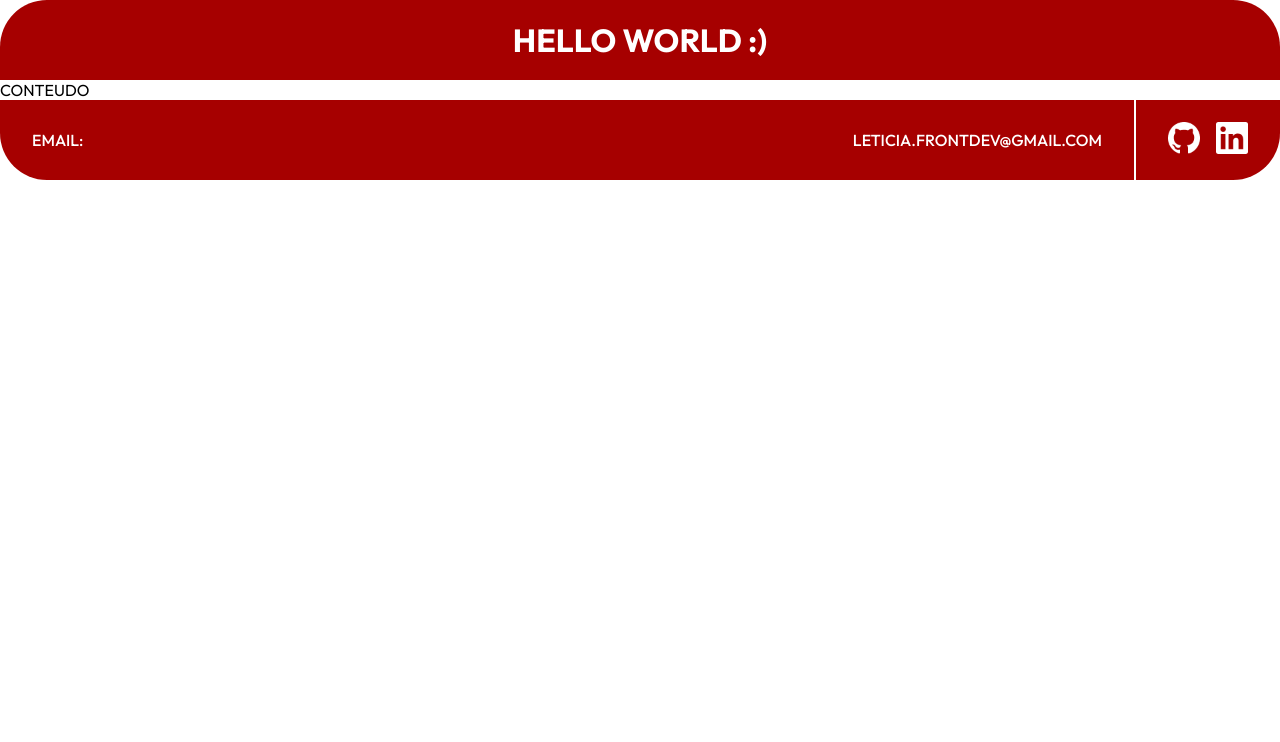
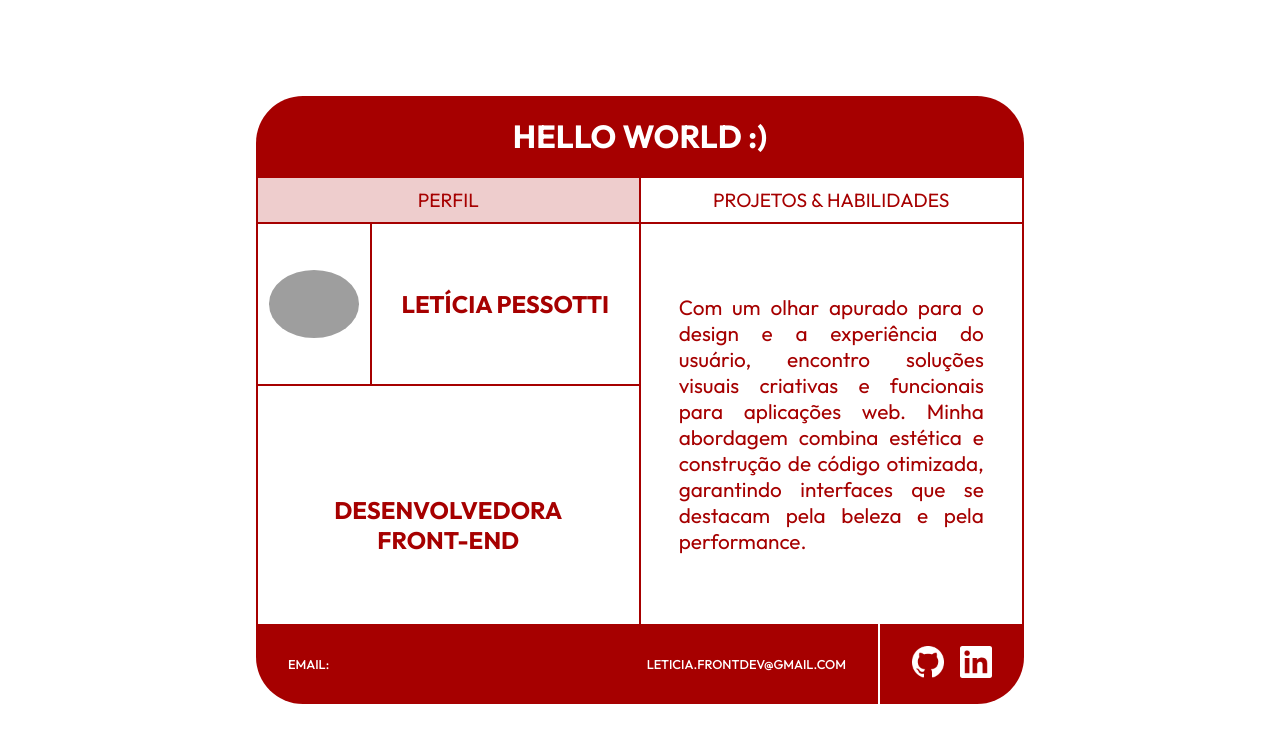
Before and after one commit to l3l3z1nh4/portfolio, a React (Vite) app: page / in a window 1280 px wide. Shown: the top 742 px of the page. Built offline with nearby package versions, Linux system fonts and the light colour scheme; grey boxes are pictures that could not be loaded.

Commit message:
Section Pefil

```diff
--- a/src/App.tsx
+++ b/src/App.tsx
@@ -1,12 +1,15 @@
-import Header from './components/Header/Header'
-import {Footer} from './components/Footer/Footer'
+//import Header from './components/Header/Header'
+//import { Footer } from './components/Footer/Footer'
+//import { Navegador } from './components/Navegador/Navegador'
+import { Container } from './styles/global'
+import Perfil from './pages/Perfil'
 
 function App() {
   return (
     <>
-      <Header />
-      <p>conteudo</p>
-      <Footer />
+      <Container>
+        <Perfil />
+      </Container>
     </>
   )
 }
--- /dev/null
+++ b/src/components/ConteudoPerfil/ConteudoPerfil.tsx
@@ -0,0 +1,34 @@
+import { CardDescricao, CardPerfil, PerfilStyled } from './styles'
+
+export function ConteudoPerfil() {
+  return (
+    <PerfilStyled className="conteudo">
+      <CardPerfil>
+        <div className="avatar-nome">
+          <div className="avatar">
+            <img
+              src="https://avatars.githubusercontent.com/u/148493822?v=4"
+              alt="avatar"
+            />
+          </div>
+          <div className="nome">
+            <h2>Letícia Pessotti</h2>
+          </div>
+        </div>
+        <h2 className="cargo">
+          Desenvolvedora
+          <br />
+          Front-end
+        </h2>
+      </CardPerfil>
+      <CardDescricao>
+        <p>
+          Com um olhar apurado para o design e a experiência do usuário,
+          encontro soluções visuais criativas e funcionais para aplicações web.
+          Minha abordagem combina estética e construção de código otimizada,
+          garantindo interfaces que se destacam pela beleza e pela performance.
+        </p>
+      </CardDescricao>
+    </PerfilStyled>
+  )
+}
--- /dev/null
+++ b/src/components/ConteudoPerfil/styles.ts
@@ -0,0 +1,93 @@
+import styled from 'styled-components'
+import { cores } from '../../styles/cores'
+import { breakpoint } from '../../styles/breakpoints'
+
+export const PerfilStyled = styled.div`
+  display: flex;
+  justify-content: space-between;
+  align-items: center;
+  color: ${cores.vermelho};
+
+  ${breakpoint.mobile} {
+    flex-direction: column;
+  }
+`
+
+export const CardPerfil = styled.div`
+  width: 100%;
+  height: 100%;
+  border-right: 2px solid ${cores.vermelho};
+  text-align: center;
+
+  ${breakpoint.mobile} {
+    border-right: none;
+    border-bottom: 2px solid ${cores.vermelho};
+    height: 90%;
+  }
+
+  .avatar-nome {
+    display: flex;
+    align-items: center;
+    justify-content: space-between;
+    height: 40%;
+
+    .avatar {
+      border-right: 2px solid ${cores.vermelho};
+      display: flex;
+      align-items: center;
+      justify-content: center;
+      height: 100%;
+      width: 30%;
+      img {
+        width: 80%;
+        height: auto;
+        border-radius: 50%;
+
+        ${breakpoint.mobile} {
+          max-width: 50px
+        }
+      }
+    }
+    .nome {
+      display: flex;
+      align-items: center;
+      justify-content: center;
+      width: 70%;
+    }
+  }
+
+  .cargo {
+    border-top: 2px solid ${cores.vermelho};
+    display: flex;
+    align-items: center;
+    justify-content: center;
+    height: 70%;
+    padding: 1em;
+
+    ${breakpoint.mobile} {
+     padding: 0;
+     font-size: 1.3em;
+     height: 60%;
+    }
+  }
+`
+export const CardDescricao = styled.div`
+  width: 100%;
+  display: flex;
+  justify-content: center;
+  align-items: center;
+  height: 100%;
+
+  p {
+    max-width: 80%;
+    text-transform: none;
+    font-size: 1.3em;
+    text-align: justify;
+  }
+
+  ${breakpoint.mobile} {
+    p {
+      font-size: 1em;
+    }
+  }
+`
--- a/src/components/Footer/Footer.tsx
+++ b/src/components/Footer/Footer.tsx
@@ -11,14 +11,14 @@ import {
 export function Footer() {
   return (
     <>
-      <FooterStyled> {/* Este é o pai que agora será flex */}
-        <EmailContent> {/* Este será o primeiro item flex */}
+      <FooterStyled>
+        <EmailContent>
           <Email>
             <p>EMAIL:</p>
             <p>LETICIA.FRONTDEV@GMAIL.COM</p>
           </Email>
         </EmailContent>
-        <SocialContent> {/* Este será o segundo item flex */}
+        <SocialContent>
           <Social>
             <a target="blank" href="https://github.com/l3l3z1nh4">
               <img src="src/assets/git_hub_icon.png" alt="github" />
--- a/src/components/Footer/styles.ts
+++ b/src/components/Footer/styles.ts
@@ -33,7 +33,7 @@ export const Email = styled.div`
   width: 100%;
   gap: 0.5em;
   font-weight: 500;
-  font-size: 16px;
+  font-size: 0.8em;
 `
 export const SocialContent = styled.div`
   background-color: ${cores.vermelho};
--- /dev/null
+++ b/src/components/Navegador/Navegador.tsx
@@ -0,0 +1,12 @@
+import { NavStyled } from "./styles";
+
+export const Navegador = () => {
+  return (
+    <NavStyled>
+      <ul>
+        <li className="active">Perfil</li>
+        <li className="projetos">Projetos & Habilidades</li>
+      </ul>
+    </NavStyled>
+  );
+};
--- /dev/null
+++ b/src/components/Navegador/styles.ts
@@ -0,0 +1,44 @@
+import styled from 'styled-components'
+import { cores } from '../../styles/cores'
+import { breakpoint } from '../../styles/breakpoints'
+
+export const NavStyled = styled.nav`
+  width: 100%;
+  ul {
+    display: flex;
+    justify-content: space-between;
+    align-items: center;
+    height: 3em;
+
+    li {
+      display: flex;
+      justify-content: center;
+      align-items: center;
+      border: 2px solid ${cores.vermelho};
+      width: 100%;
+      height: 100%;
+      text-align: center;
+      box-sizing: border-box;
+      font-size: 1.2em;
+      color: ${cores.vermelho};
+
+      &.active {
+        background-color: ${cores.vermelhoGlass};
+        color: ${cores.vermelho};
+      }
+      &:hover {
+        background-color: ${cores.vermelho};
+        color: ${cores.branco};
+        cursor: pointer;
+      }
+      ${breakpoint.mobile} {
+        &:first-child {
+          width: 70%;
+        }
+      }
+    }
+    .projetos {
+      border-left: none;
+    }
+  }
+`
--- /dev/null
+++ b/src/pages/Perfil/index.tsx
@@ -0,0 +1,17 @@
+import Header from '../../components/Header/Header'
+import { Footer } from '../../components/Footer/Footer'
+import { Navegador } from '../../components/Navegador/Navegador'
+import { ConteudoPerfil } from '../../components/ConteudoPerfil/ConteudoPerfil'
+
+const Perfil = () => {
+  return (
+    <>
+      <Header />
+      <Navegador />
+      <ConteudoPerfil />
+      <Footer />
+    </>
+  )
+}
+
+export default Perfil
--- /dev/null
+++ b/src/styles/breakpoints.ts
@@ -0,0 +1,7 @@
+const size = {
+  mobile: '784px',
+};
+
+export const breakpoint = {
+  mobile: `@media (max-width: ${size.mobile})`,
+};
--- a/src/styles/cores.ts
+++ b/src/styles/cores.ts
@@ -1,4 +1,5 @@
 export const cores = {
   branco: '#FFFFFF',
   vermelho: '#A60000',
+  vermelhoGlass: '#a6000032',
 }
--- a/src/styles/global.tsx
+++ b/src/styles/global.tsx
@@ -1,5 +1,5 @@
 import { createGlobalStyle } from 'styled-components'
-
+import styled from 'styled-components'
 import { cores } from './cores'
 
 export const GlobalCss = createGlobalStyle`
@@ -9,16 +9,34 @@ export const GlobalCss = createGlobalStyle`
     box-sizing: border-box;
     font-family: "Outfit", sans-serif;
     text-transform: uppercase;
+    text-decoration: none;
+    list-style: none;
 }
   header{
   background-color: ${cores.vermelho};
   color: ${cores.branco};
   border-radius: 47px 47px 0 0;
   height: 5em;
+  width: 100%;
   font-weight: 700;
   align-items: center;
   display: flex;
   justify-content: center;
-  }
+}
 
+.conteudo{
+  height: 50vh;
+  border-left: 2px solid ${cores.vermelho};
+  border-right: 2px solid ${cores.vermelho};
+}
 `
+export const Container = styled.div`
+  max-width: 800px;
+  height: 100vh;
+  margin: 0 auto;
+  padding: 0 1rem;
+  display: flex;
+  align-items: center;
+  justify-content: center;
+  flex-direction: column;
+`
```
